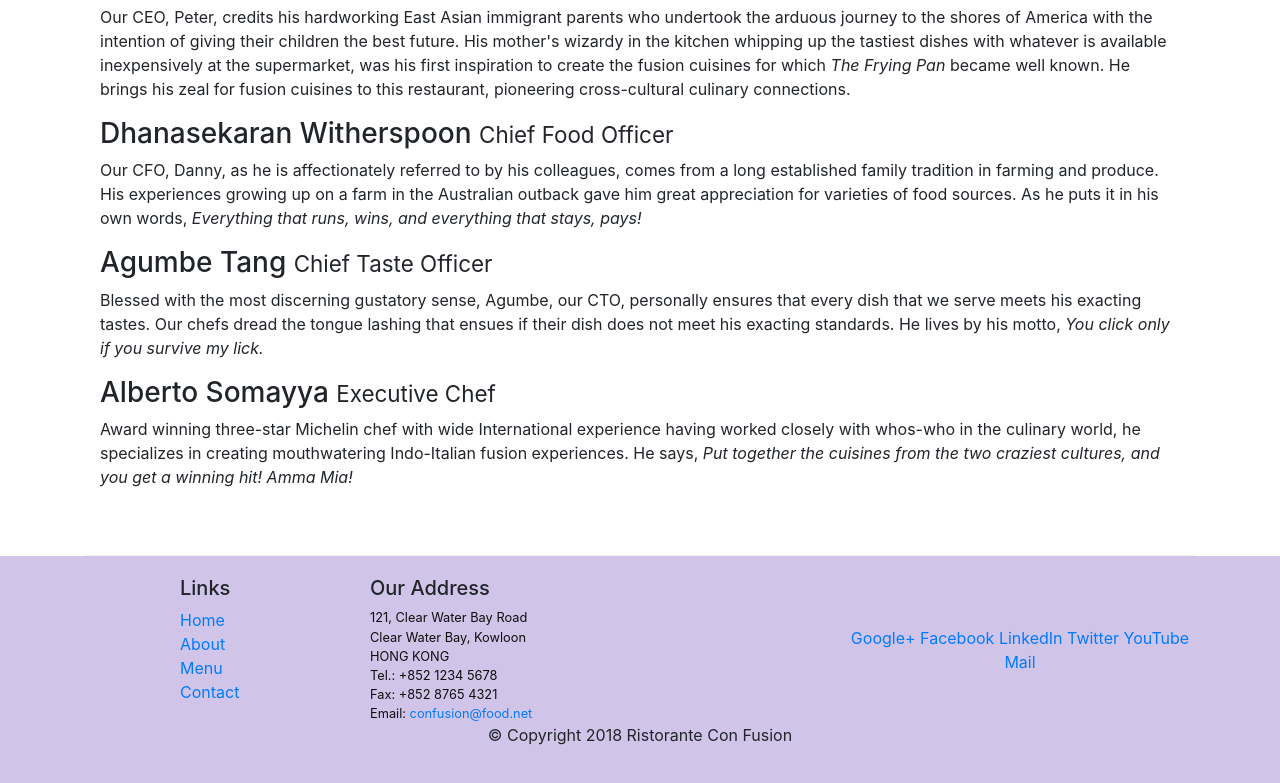
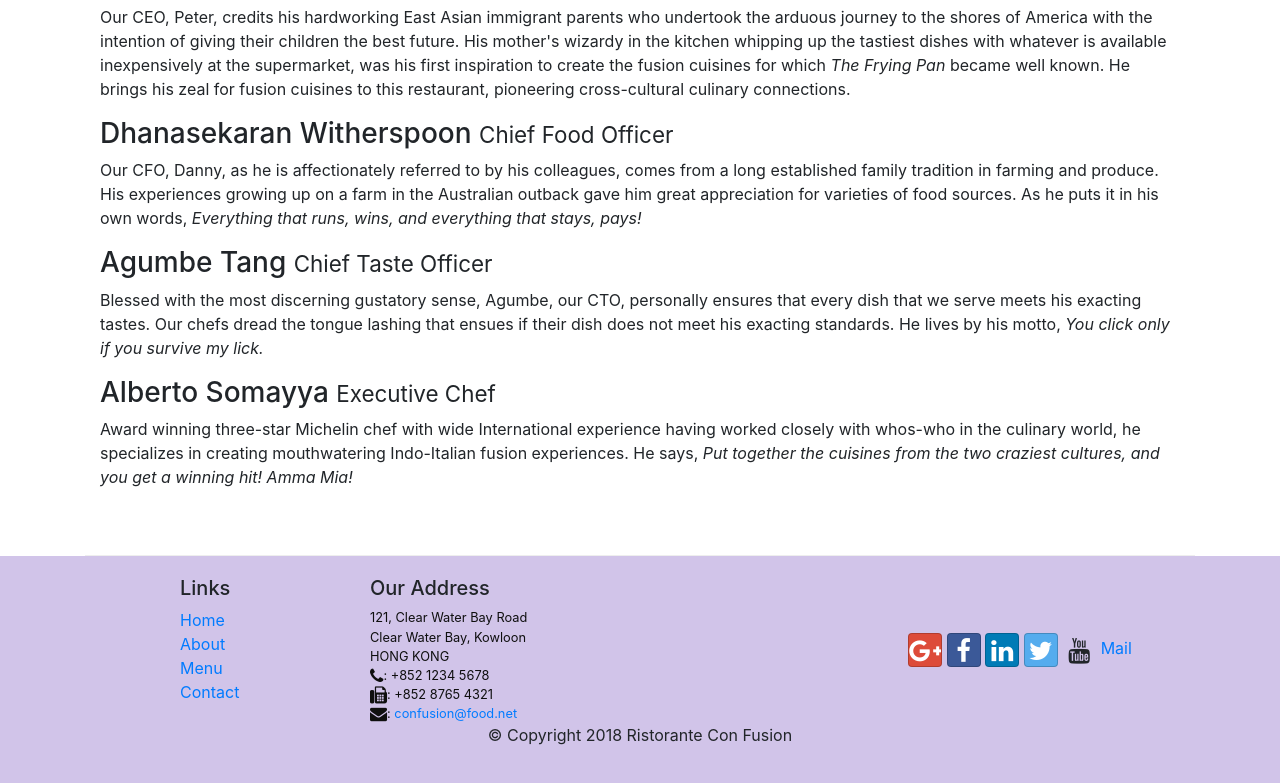
Before and after one commit to ShubhamBinary01/Front-End-Web-UI-Frameworks-and-Tools-Bootstrap-4, a website: page aboutus.html in a window 1280 px wide. Shown: the part 998-1781 px from the top of the page. Drawn offline with nearby package versions, Linux system fonts and the light colour scheme.

Commit message:
Icon Fonts

```diff
--- a/aboutus.html
+++ b/aboutus.html
@@ -9,6 +9,8 @@
 
         <!-- Bootstrap CSS-->
     <link rel="stylesheet" href="node_modules\bootstrap\dist\css\bootstrap.min.css" >
+    <link rel="stylesheet" href="node_modules/font-awesome/css/font-awesome.min.css">
+    <link rel="stylesheet" href="node_modules/bootstrap-social/bootstrap-social.css">
     <link rel="stylesheet" href="css\style.css">
     <title>Ristorante Con Fusion: About Us</title>
 
@@ -24,10 +26,10 @@
            <a class="navbar-brand mr-auto" href="./index.html">Ristorante Con Fusion</a>
            <div class="collapse navbar-collapse" id="Navbar">
             <ul class="navbar-nav mr-auto">
-                <li class="nav-item "><a class="nav-link" href="./index.html">Home</a></li>
-                <li class="nav-item active"><a class="nav-link" href="#">About</a></li>
-                <li class="nav-item"><a class="nav-link" href="#">Menu</a></li>
-                <li class="nav-item"><a class="nav-link" href="#">Contact</a></li>
+                <li class="nav-item "><a class="nav-link" href="./index.html"><span class="fa fa-home fa-lg"></span>Home</a></li>
+                <li class="nav-item active"><a class="nav-link" href="#"><span class="fa fa-info fa-lg"></span>About</a></li>
+                <li class="nav-item"><a class="nav-link" href="#"><span class="fa fa-list fa-lg"></span>Menu</a></li>
+                <li class="nav-item"><a class="nav-link" href="#"><span class="fa fa-address-card fa-lg"></span>Contact</a></li>
             </ul>
             </div>
         </div>
@@ -103,18 +105,18 @@
 		              121, Clear Water Bay Road<br>
 		              Clear Water Bay, Kowloon<br>
 		              HONG KONG<br>
-		              Tel.: +852 1234 5678<br>
-		              Fax: +852 8765 4321<br>
-		              Email: <a href="mailto:confusion@food.net">confusion@food.net</a>
+                      <i class="fa fa-phone fa-lg"></i>: +852 1234 5678<br>
+                      <i class="fa fa-fax fa-lg"></i>: +852 8765 4321<br>
+                      <i class="fa fa-envelope fa-lg"></i>: <a href="mailto:confusion@food.net">confusion@food.net</a>
 		           </address>
                 </div>
                 <div class="col-12 col-sm-4 align-self-center">
                     <div class="text-center">
-                        <a href="http://google.com/+">Google+</a>
-                        <a href="http://www.facebook.com/profile.php?id=">Facebook</a>
-                        <a href="http://www.linkedin.com/in/">LinkedIn</a>
-                        <a href="http://twitter.com/">Twitter</a>
-                        <a href="http://youtube.com/">YouTube</a>
+                        <a class="btn btn-social-icon btn-google" href="http://google.com/+"><i class="fa fa-google-plus"></i></a>
+                        <a class="btn btn-social-icon btn-facebook" href="http://www.facebook.com/profile.php?id="><i class="fa fa-facebook"></i></a>
+                        <a class="btn btn-social-icon btn-linkedin" href="http://www.linkedin.com/in/"><i class="fa fa-linkedin"></i></a>
+                        <a class="btn btn-social-icon btn-twitter" href="http://twitter.com/"><i class="fa fa-twitter"></i></a>
+                        <a class="btn btn-social-icon btn-youtube" href="http://youtube.com/"><i class="fa fa-youtube"></i></a>
                         <a href="mailto:">Mail</a>
                     </div>
                 </div>
--- a/package.json
+++ b/package.json
@@ -14,6 +14,8 @@
     "lite-server": "^2.3.0"
   },
   "dependencies": {
-    "bootstrap": "^4.0.0"
+    "bootstrap": "^4.5.2",
+    "bootstrap-social": "^5.1.1",
+    "font-awesome": "^4.7.0"
   }
 }
```
Also changed, not shown: index.html (+14 -12 lines), 1 other file.
